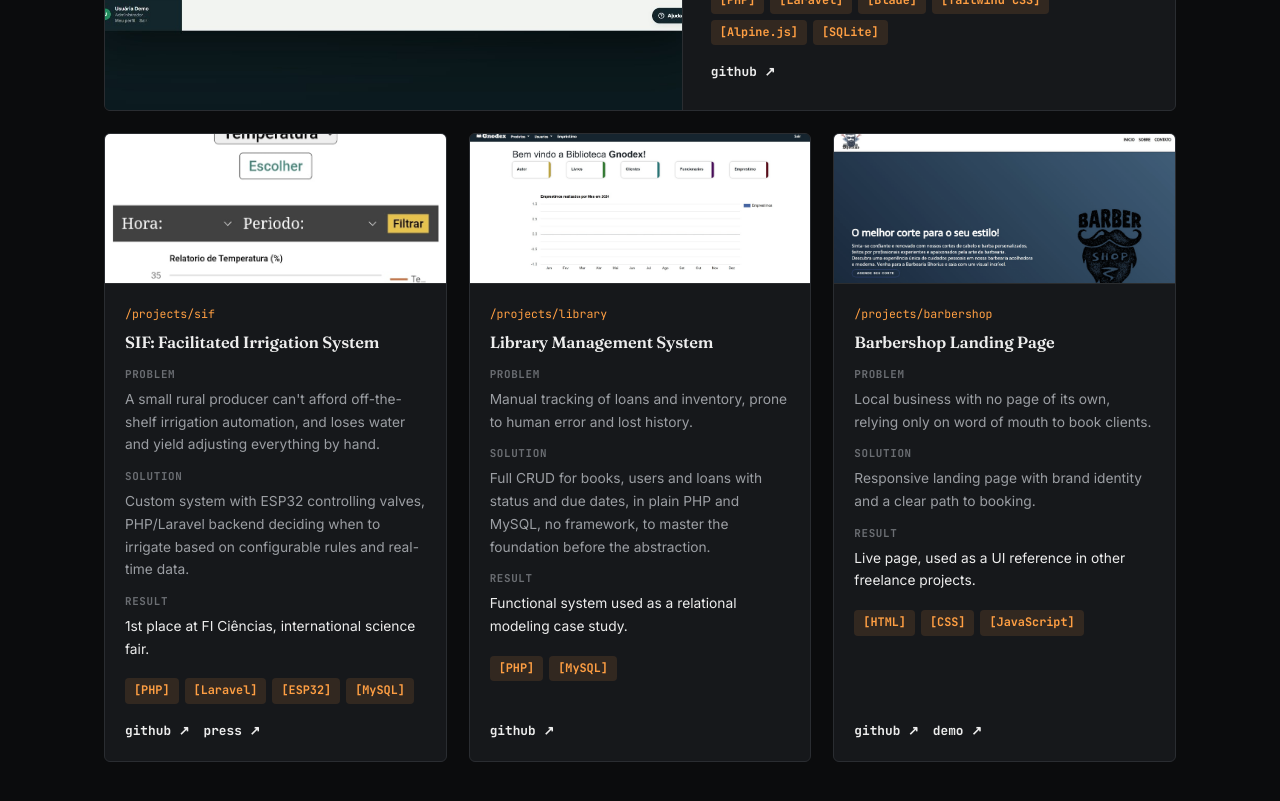
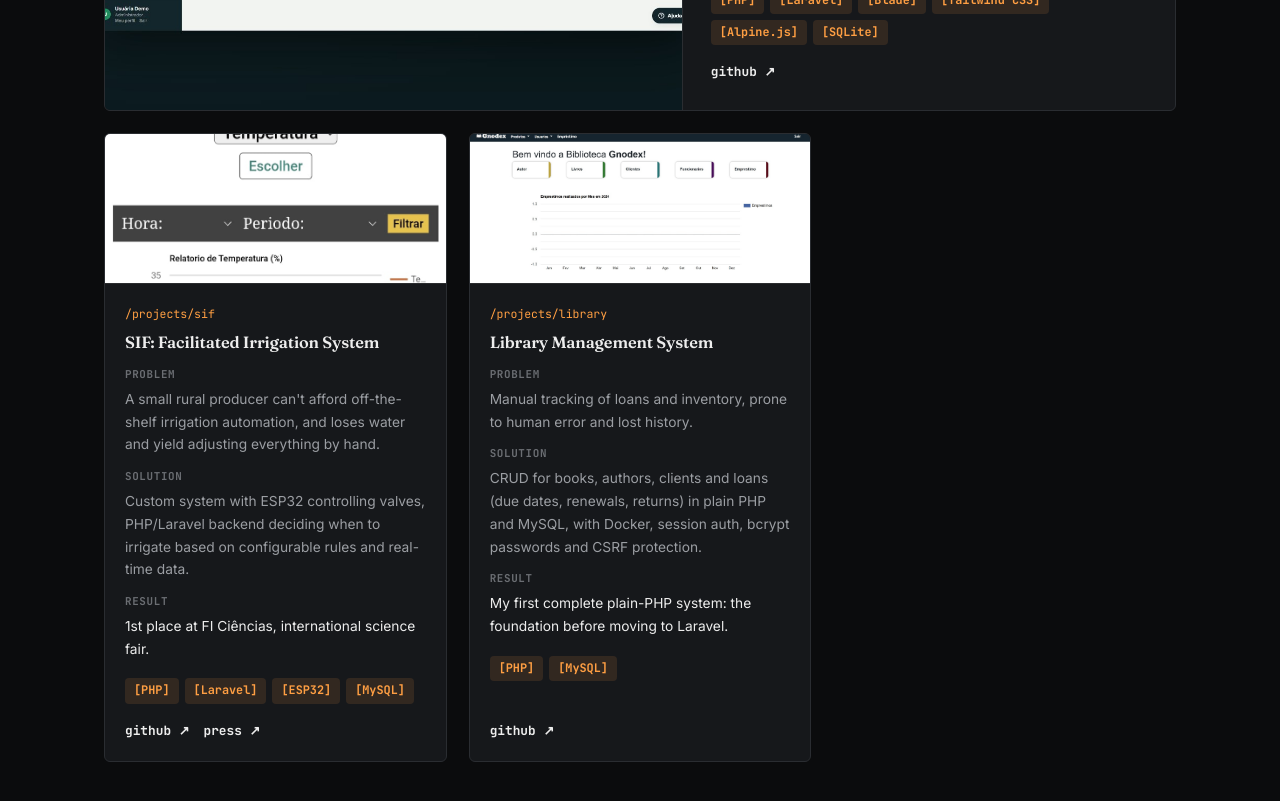
Before and after one commit to esdrasfurmanovicz/portfolio, a Vue app: page / in a window 1280 px wide. Shown: the part 3480-4281 px from the top of the page. Built offline with nearby package versions, Linux system fonts and the light colour scheme.

Commit message:
Remove projeto da barbearia e atualiza card da biblioteca

```diff
--- a/src/data/content.js
+++ b/src/data/content.js
@@ -203,23 +203,10 @@ export const content = {
           name: 'Sistema de Biblioteca',
           image: './img/library.jpg',
           problem: 'Controle de empréstimo e acervo feito manualmente, sujeito a erro humano e perda de histórico.',
-          solution: 'CRUD completo de livros, usuários e empréstimos com status e prazo, em PHP puro e MySQL, sem framework, pra dominar a fundação antes da abstração.',
-          result: 'Sistema funcional usado como estudo de caso de modelagem relacional.',
+          solution: 'CRUD de livros, autores, clientes e empréstimos (prazo, renovação, devolução) em PHP puro e MySQL, com Docker, autenticação por sessão, senhas com bcrypt e proteção CSRF.',
+          result: 'Meu primeiro sistema completo em PHP puro: a base antes de migrar para Laravel.',
           stack: ['PHP', 'MySQL'],
           links: [{ label: 'github', href: 'https://github.com/esdrasfurmanovicz/sistema-biblioteca' }],
-        },
-        {
-          path: '/projetos/barbearia',
-          name: 'Landing Page Barbearia',
-          image: './img/barbershop.jpg',
-          problem: 'Negócio local sem página própria, dependendo só do boca a boca pra agendar clientes.',
-          solution: 'Landing page responsiva com identidade visual da marca e caminho claro até o agendamento.',
-          result: 'Página no ar, usada como referência de UI em outros projetos freelance.',
-          stack: ['HTML', 'CSS', 'JavaScript'],
-          links: [
-            { label: 'github', href: 'https://github.com/esdrasfurmanovicz/landingpage-barbearia' },
-            { label: 'demo', href: 'https://esdrasfurmanovicz.github.io/landingpage-barbearia/' },
-          ],
         },
       ],
       labels: { problem: 'problema', solution: 'solução', result: 'resultado' },
@@ -271,23 +258,10 @@ export const content = {
           name: 'Library Management System',
           image: './img/library.jpg',
           problem: 'Manual tracking of loans and inventory, prone to human error and lost history.',
-          solution: 'Full CRUD for books, users and loans with status and due dates, in plain PHP and MySQL, no framework, to master the foundation before the abstraction.',
-          result: 'Functional system used as a relational modeling case study.',
+          solution: 'CRUD for books, authors, clients and loans (due dates, renewals, returns) in plain PHP and MySQL, with Docker, session auth, bcrypt passwords and CSRF protection.',
+          result: 'My first complete plain-PHP system: the foundation before moving to Laravel.',
           stack: ['PHP', 'MySQL'],
           links: [{ label: 'github', href: 'https://github.com/esdrasfurmanovicz/sistema-biblioteca' }],
-        },
-        {
-          path: '/projects/barbershop',
-          name: 'Barbershop Landing Page',
-          image: './img/barbershop.jpg',
-          problem: 'Local business with no page of its own, relying only on word of mouth to book clients.',
-          solution: 'Responsive landing page with brand identity and a clear path to booking.',
-          result: 'Live page, used as a UI reference in other freelance projects.',
-          stack: ['HTML', 'CSS', 'JavaScript'],
-          links: [
-            { label: 'github', href: 'https://github.com/esdrasfurmanovicz/landingpage-barbearia' },
-            { label: 'demo', href: 'https://esdrasfurmanovicz.github.io/landingpage-barbearia/' },
-          ],
         },
       ],
       labels: { problem: 'problem', solution: 'solution', result: 'result' },
```
Also changed, not shown: public/img/barbershop.jpg (deleted).
